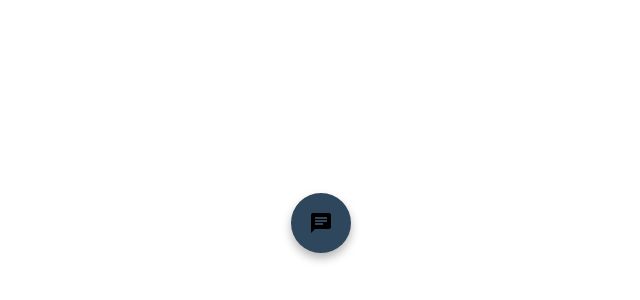
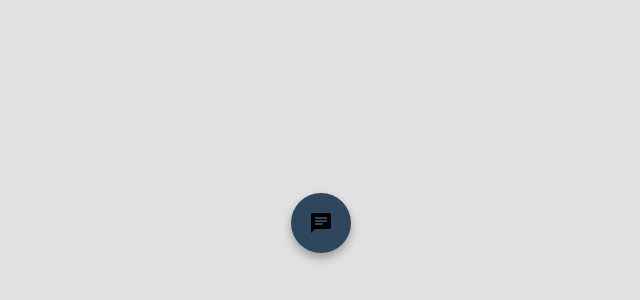
Before and after one commit to rady-ben/bubbleNaseej, a Next.js app: page / in a window 1280 px wide. Shown: the part 410-710 px from the top of the page, without its empty margins (464-1104 px from the left). Built offline with nearby package versions, Linux system fonts and the light colour scheme.

Commit message:
fix some default values

```diff
--- a/src/app/page.tsx
+++ b/src/app/page.tsx
@@ -10,7 +10,7 @@ export default function Home() {
         display: "flex",
         justifyContent: "center",
         alignItems: "center",
-        backgroundColor: "#fff",
+        backgroundColor: "#E1E1E1",
       }}
     >
       <Bubble />
--- a/src/component/Bubble/Conversation/Container.tsx
+++ b/src/component/Bubble/Conversation/Container.tsx
@@ -9,7 +9,7 @@ const Container = styled("div")(() => {
     height: "450px",
     width: "350px",
     borderRadius: "16px",
-    backgroundColor: "#f00",
+    backgroundColor: "#fff",
     boxShadow: "0px 5px 10px rgba(0, 0, 0, 0.3)", // Add this line for the shadow
     transition: "all 0.3s ease-in-out",
   };
```
